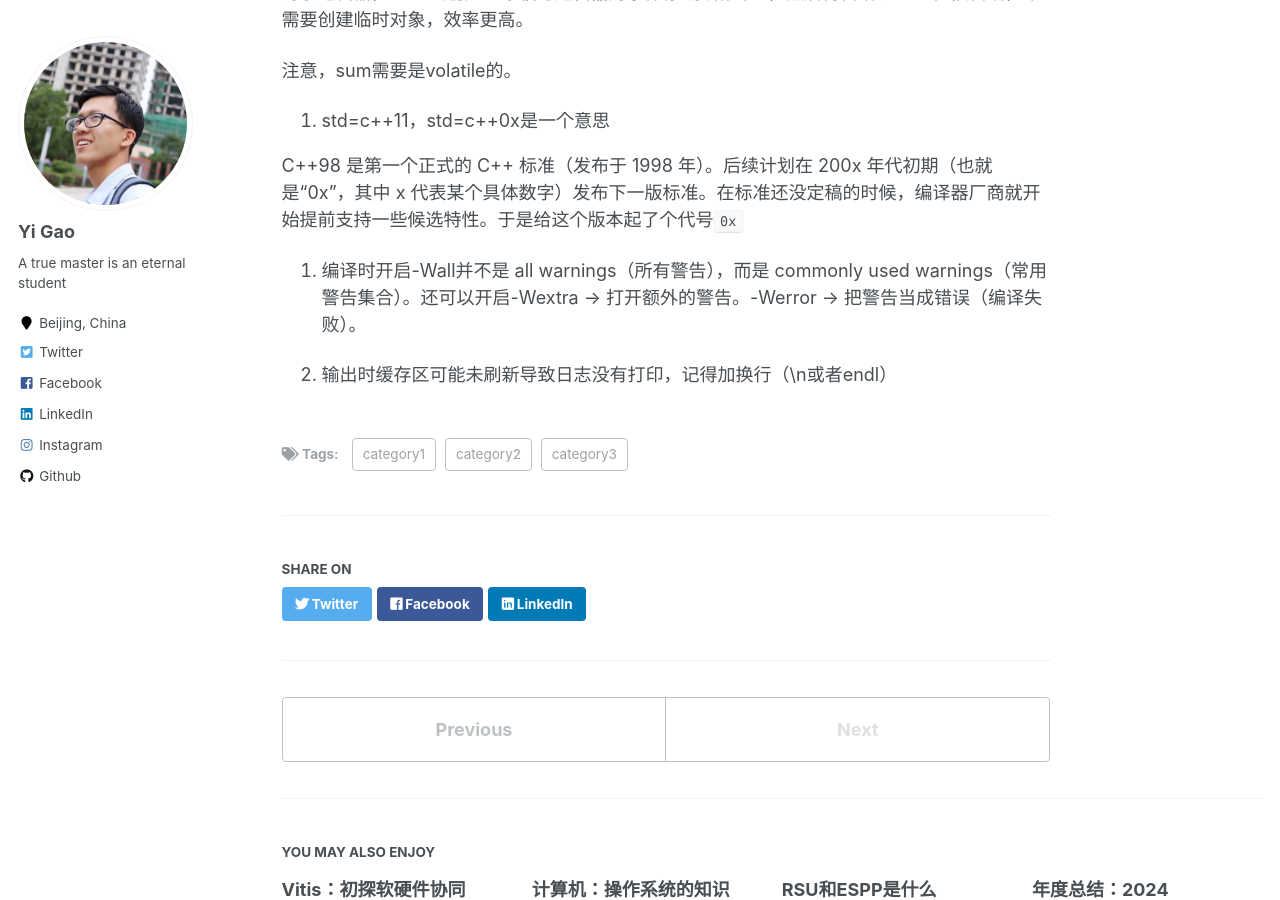
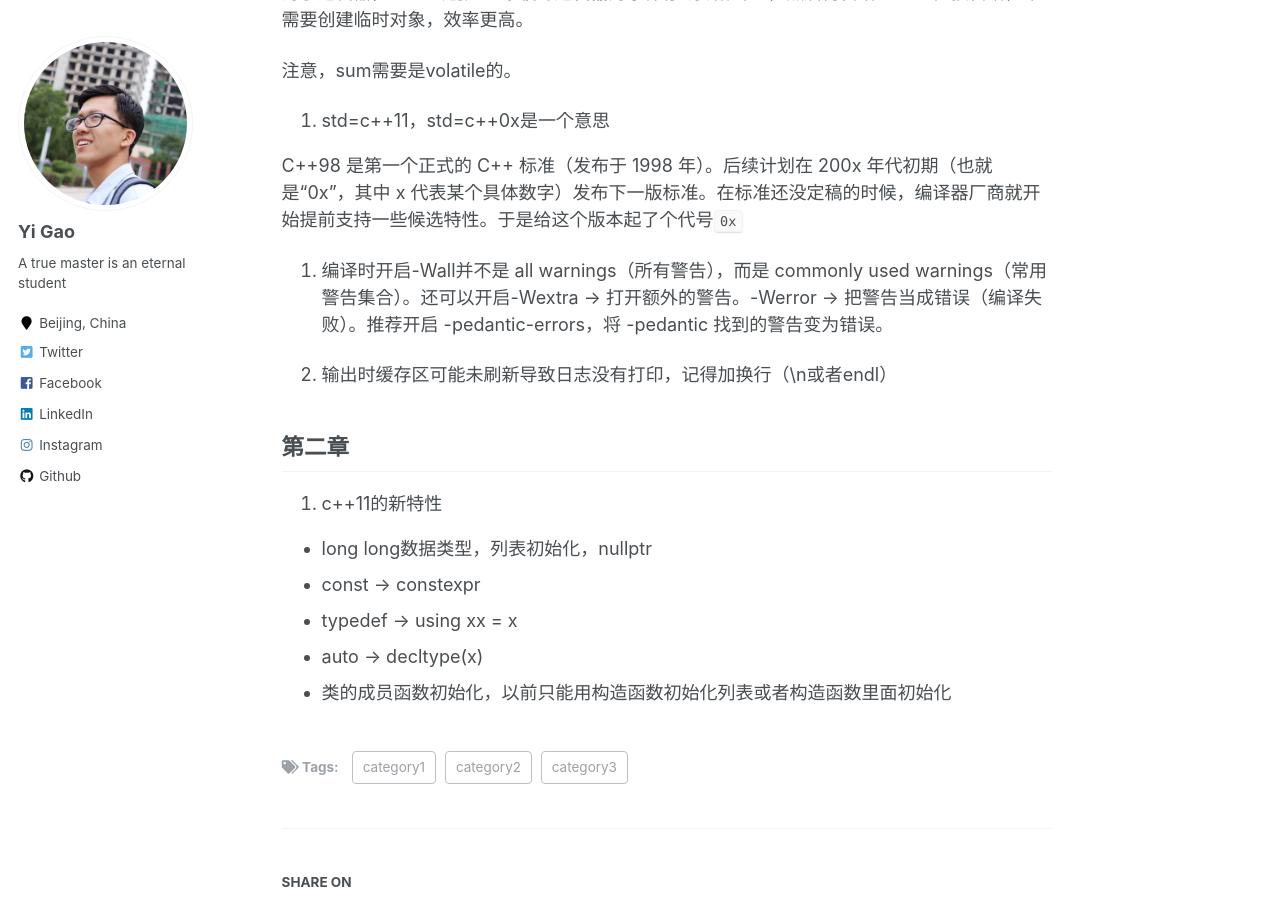
Before and after one commit to masteryi-0018/masteryi-0018.github.io, a Jekyll site: the page built from _posts/2025-09-16-blog-post-1.md, in a window 1280 px wide and 900 px high, scrolled down 755 px. Built offline with Jekyll 4.4.1, drawn with Linux system fonts in a browser that asks for light colours.

Commit message:
20250920

```diff
--- a/_posts/2025-09-16-blog-post-1.md
+++ b/_posts/2025-09-16-blog-post-1.md
@@ -30,6 +30,16 @@ cc 是 很早以前 Unix 上的 C 编译器命令（最初是 PDP-11 上的 C
 
 C++98 是第一个正式的 C++ 标准（发布于 1998 年）。后续计划在 200x 年代初期（也就是“0x”，其中 x 代表某个具体数字）发布下一版标准。在标准还没定稿的时候，编译器厂商就开始提前支持一些候选特性。于是给这个版本起了个代号`0x`
 
-5. 编译时开启-Wall并不是 all warnings（所有警告），而是 commonly used warnings（常用警告集合）。还可以开启-Wextra → 打开额外的警告。-Werror → 把警告当成错误（编译失败）。
+5. 编译时开启-Wall并不是 all warnings（所有警告），而是 commonly used warnings（常用警告集合）。还可以开启-Wextra → 打开额外的警告。-Werror → 把警告当成错误（编译失败）。推荐开启 -pedantic-errors，将 -pedantic 找到的警告变为错误。
 
 6. 输出时缓存区可能未刷新导致日志没有打印，记得加换行（\n或者endl）
+
+## 第二章
+
+1. c++11的新特性
+
+- long long数据类型，列表初始化，nullptr
+- const -> constexpr
+- typedef -> using xx = x
+- auto -> decltype(x)
+- 类的成员函数初始化，以前只能用构造函数初始化列表或者构造函数里面初始化
```
